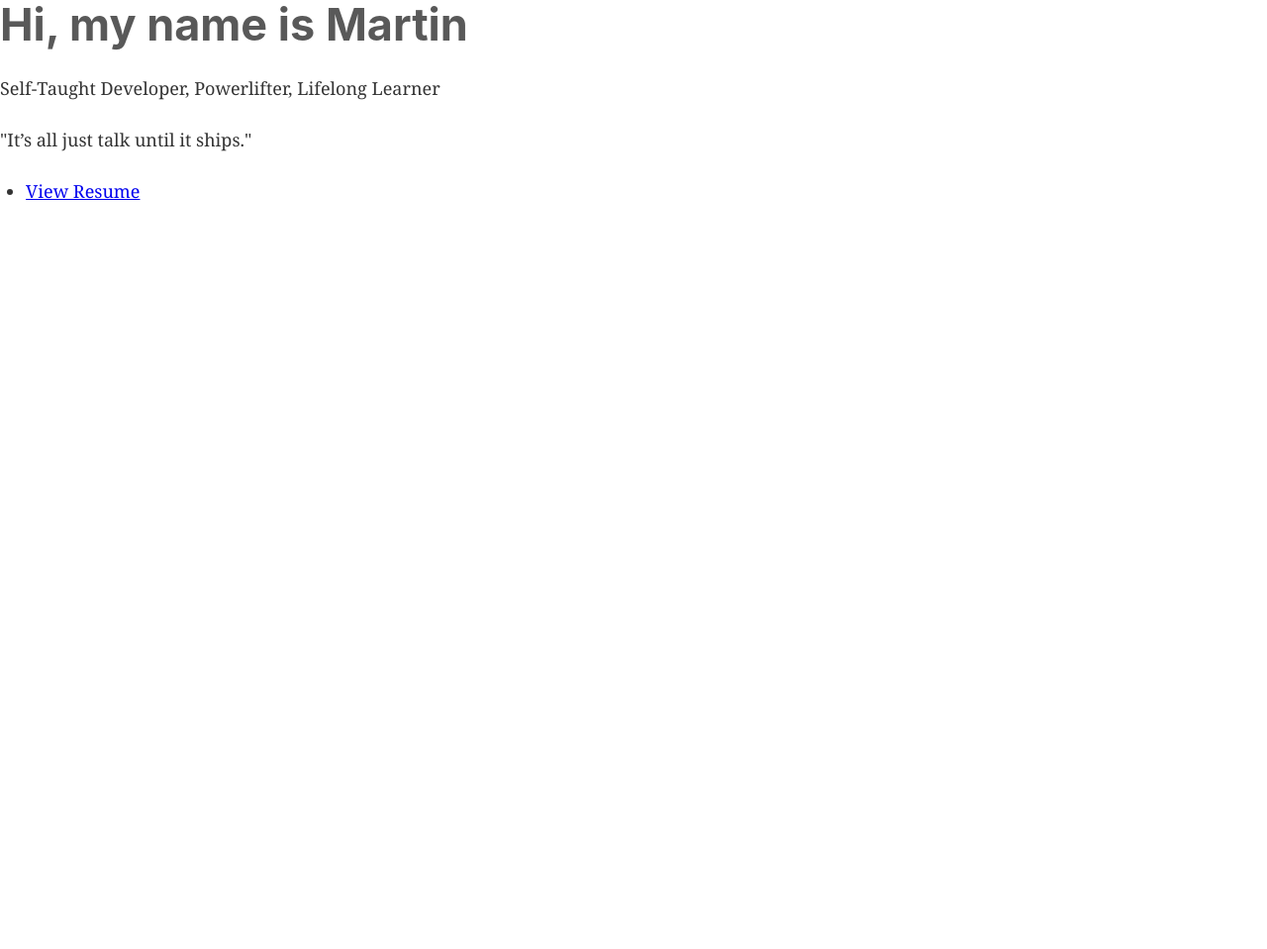
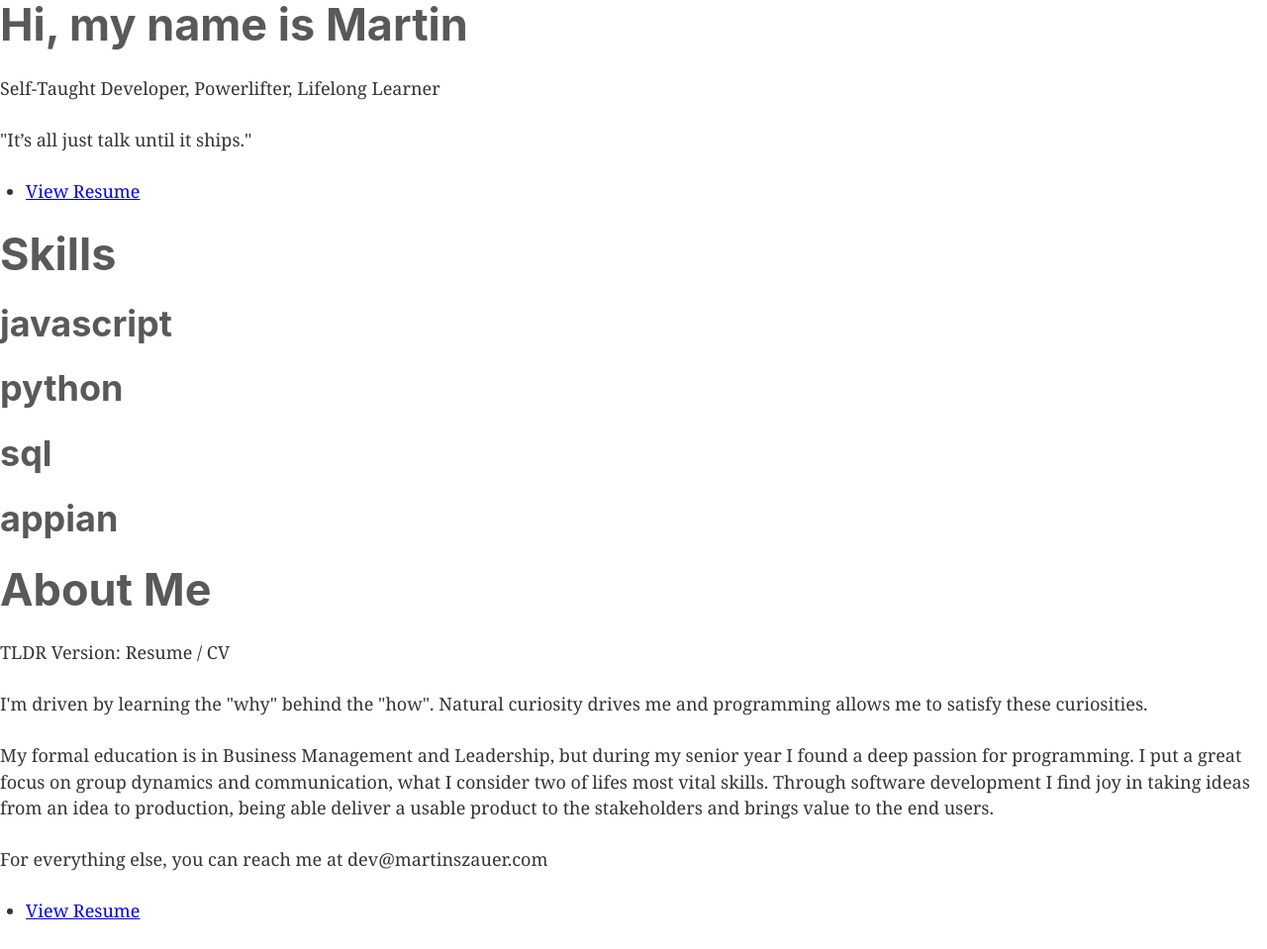
Before and after one commit to Mszauer/martinszauer.com, a Gatsby site: page / in a window 1280 px wide. Shown: the whole page at 99% size. Before the commit the page ends 800 px from the top, so only its background shows below. Built offline with nearby package versions, Linux system fonts and the light colour scheme; Gatsby itself is replaced by a stand-in of ours.

Commit message:
added skeleton content

```diff
--- a/gatsby-config.js
+++ b/gatsby-config.js
@@ -3,10 +3,12 @@ module.exports = {
     title: `Szauer Martin`,
     description: `Offical portfolio website for Martin Szauer.`,
     author: `@mszauer`,
+    github: `https://github.com/Mszauer`,
+    linkedIn: `https://www.linkedin.com/in/mszauer/`,
+    resumePath: ``
   },
   plugins: [
     `gatsby-plugin-react-helmet`,
-
     {
       resolve: `gatsby-source-filesystem`,
       options: {
@@ -21,6 +23,12 @@ module.exports = {
         name: `json`,
         path: `${__dirname}/src/assets/json`,
         ignore: [`**/\.*`], // ignore files starting with a dot
+      },
+    },
+    {
+      resolve: `gatsby-transformer-json`,
+      options: {
+        typeName: `Json`, // a fixed string
       },
     },
     `gatsby-transformer-sharp`,
--- a/package.json
+++ b/package.json
@@ -12,6 +12,7 @@
     "gatsby-plugin-react-helmet": "^3.0.2",
     "gatsby-plugin-sharp": "^2.0.14",
     "gatsby-source-filesystem": "^2.0.8",
+    "gatsby-transformer-json": "^2.1.11",
     "gatsby-transformer-sharp": "^2.1.8",
     "install": "^0.12.2",
     "npm": "^6.7.0",
--- /dev/null
+++ b/src/components/about.js
@@ -0,0 +1,23 @@
+import React from 'react'
+import Link from './link'
+
+const About = () => (
+    <section id="about" className="major">
+        <div className="inner">
+            <header className="major">
+                <h1 className="h1">About Me</h1>
+            </header>
+            <div className="content">
+                <p>TLDR Version: Resume / CV</p>
+                <p>I'm driven by learning the "why" behind the "how". Natural curiosity drives me and programming allows me to satisfy these curiosities.</p>
+                <p>My formal education is in Business Management and Leadership, but during my senior year I found a deep passion for programming. I put a great focus on group dynamics and communication, what I consider  two of lifes most vital skills. Through software development I find joy in taking ideas from an idea to production, being able deliver a usable product to the stakeholders and brings value to the end users.</p>
+                <p>For everything else, you can reach me at dev@martinszauer.com</p>
+                <ul className="actions">
+                    <li><Link to="_blank" className="button next scrolly">View Resume</Link></li>
+                </ul>
+            </div>
+        </div>
+    </section>
+)
+
+export default About
--- a/src/components/banner.js
+++ b/src/components/banner.js
@@ -1,7 +1,7 @@
 import React from 'react'
+import Link from './link'
 
 const Banner = () => (
-
     <section id="banner" className="major">
         <div className="inner">
             <header className="major">
@@ -11,7 +11,7 @@ const Banner = () => (
                 <p>Self-Taught Developer, Powerlifter, Lifelong Learner</p>
                 <p>"It’s all just talk until it ships."</p>
                 <ul className="actions">
-                    <li><a href="_blank" className="button next scrolly">View Resume</a></li>
+                    <li><Link to="_blank" className="button next scrolly">View Resume</Link></li>
                 </ul>
             </div>
         </div>
--- /dev/null
+++ b/src/components/skills.js
@@ -0,0 +1,35 @@
+import React from 'react'
+
+const Skills = () => (
+    <section id="about" className="major">
+        <div className="inner">
+            <header className="major">
+                <h1 className="h1">Skills</h1>
+            </header>
+            <div className="content">
+                <article className="javascript">
+                    <header className="major">
+                        <h3 className="h3">javascript</h3>
+                    </header>
+                </article>
+                <article className="python">
+                    <header className="major">
+                        <h3 className="h3">python</h3>
+                    </header>
+                </article>
+                <article className="sql">
+                    <header className="major">
+                        <h3 className="h3">sql</h3>
+                    </header>
+                </article>
+                <article className="appian">
+                    <header className="major">
+                        <h3 className="h3">appian</h3>
+                    </header>
+                </article>
+            </div>
+        </div>
+    </section>
+)
+
+export default Skills
--- a/src/pages/index.js
+++ b/src/pages/index.js
@@ -3,11 +3,17 @@ import React from 'react'
 import Layout from '../components/layout'
 import SEO from '../components/seo'
 import Banner from '../components/banner';
+import About from '../components/about';
+import Skills from '../components/skills';
 
 const IndexPage = () => (
   <Layout>
     <SEO title="Home" keywords={[`gatsby`, `portfolio`, `web developer`, `mszauer`, `martin`, `szauer`, `software`, `developer`]} />
     <Banner />
+    <div id="main">
+      <Skills />
+      <About />
+    </div>
   </Layout>
 )
 
```
Also changed, not shown: src/components/works.js (+7 -0 lines), todo.md (+13 -28 lines).
